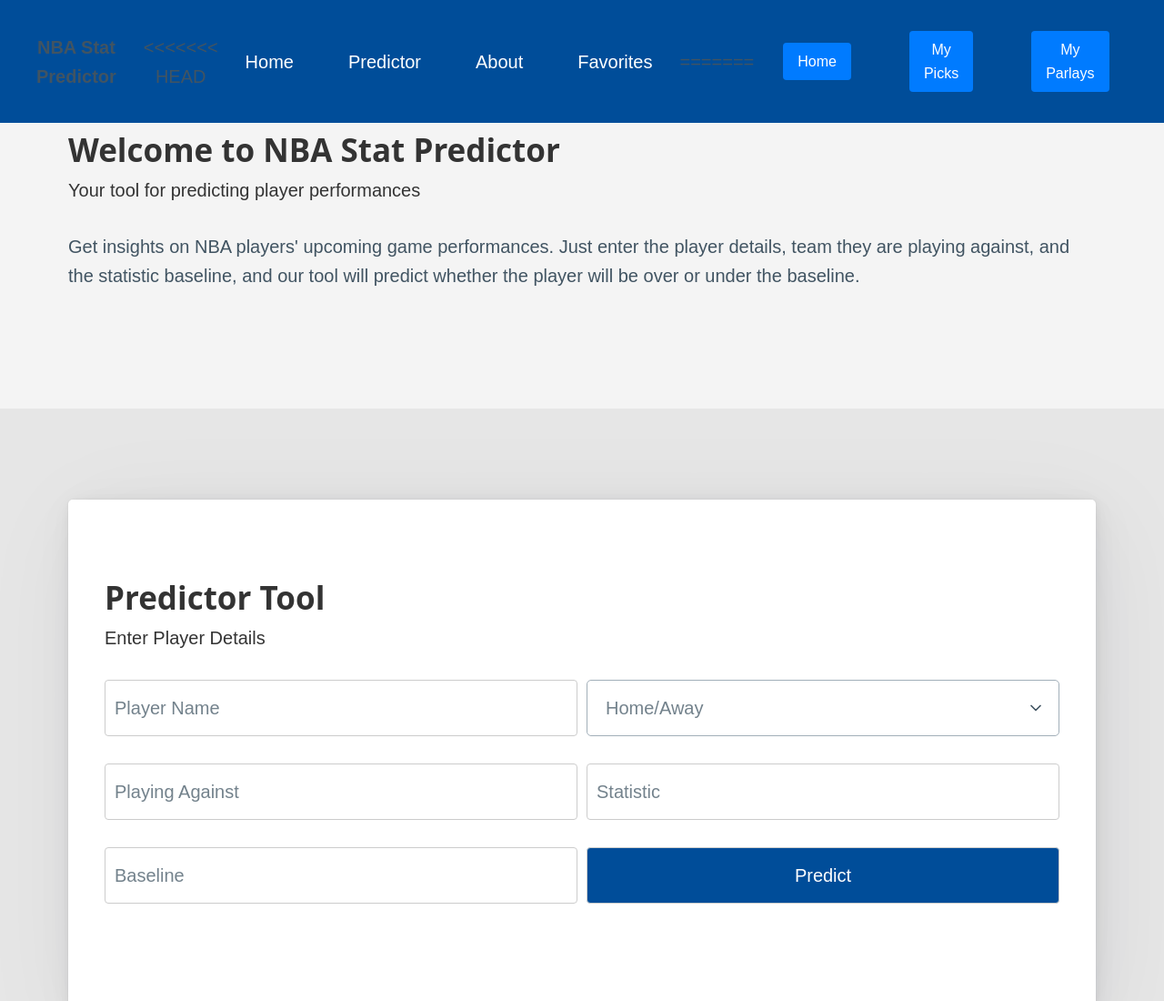
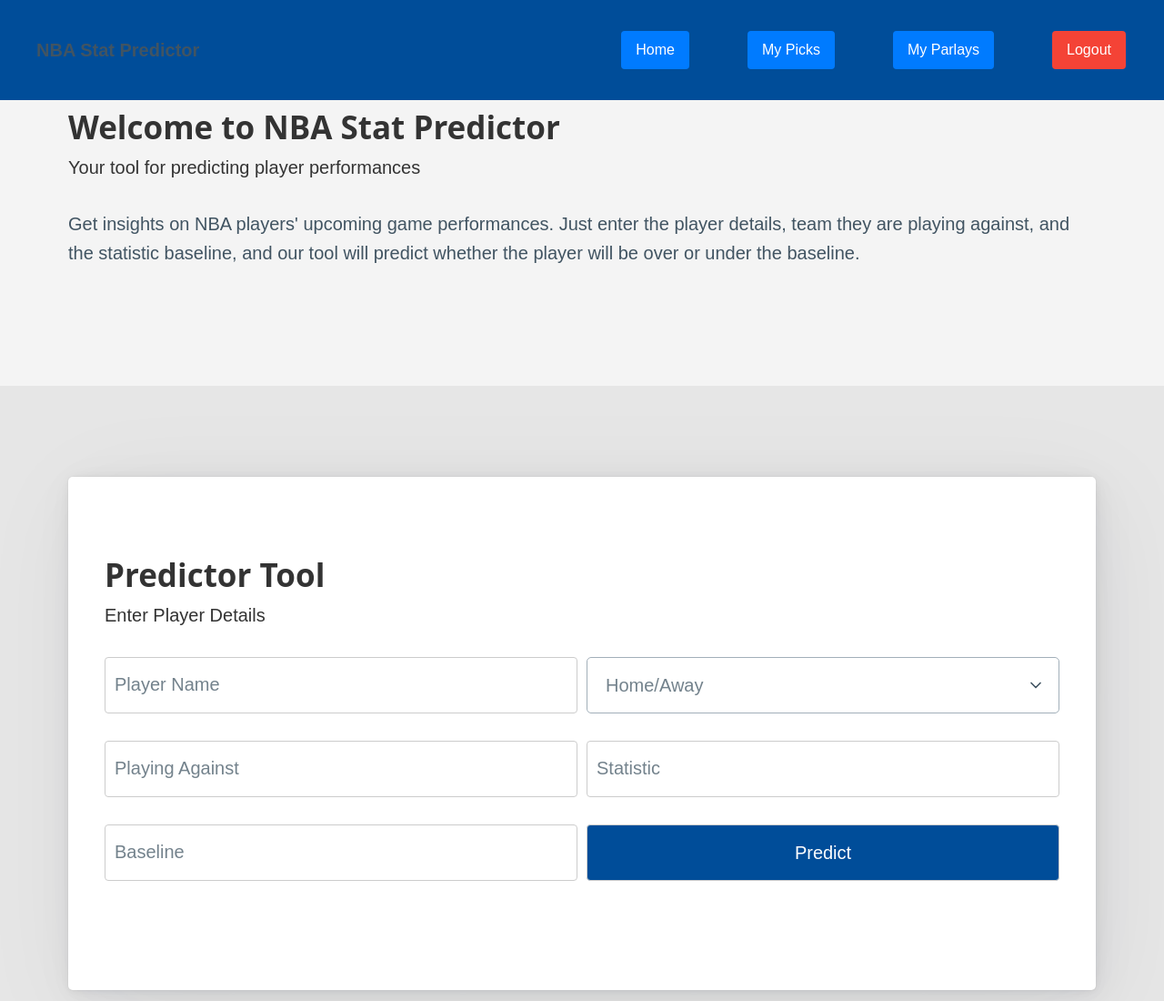
Before and after one commit to RHIT-CSSE333/project-s2g4-nbaoverunderdb, a website: page flask_ui/templates/index.html in a window 1280 px wide. Shown: the top 1100 px of the page at 91% size. Drawn offline with nearby package versions, Linux system fonts and the light colour scheme; files that its build step writes are made by us from their sources; no server answers.

Commit message:
Fixed UI issue

```diff
--- a/flask_ui/templates/index.html
+++ b/flask_ui/templates/index.html
@@ -53,17 +53,10 @@
             <li><strong>NBA Stat Predictor</strong></li>
         </ul>
         <ul>
-<<<<<<< HEAD
-            <li><a href="#">Home</a></li>
-            <li><a href="#predictor">Predictor</a></li>
-            <li><a href="#about">About</a></li>
-            <li><a href="favorite">Favorites</a></li>
-=======
             <li><a href="/" class="nav-button">Home</a></li>
             <li><a href="/picks" class="nav-button">My Picks</a></li>
             <li><a href="/parlays" class="nav-button">My Parlays</a></li>
             <li><a href="/logout" class="logout-button">Logout</a></li>
->>>>>>> 3991567d0719b38b518ab861ff641bf247bbc57f
         </ul>
     </nav>
 
```
